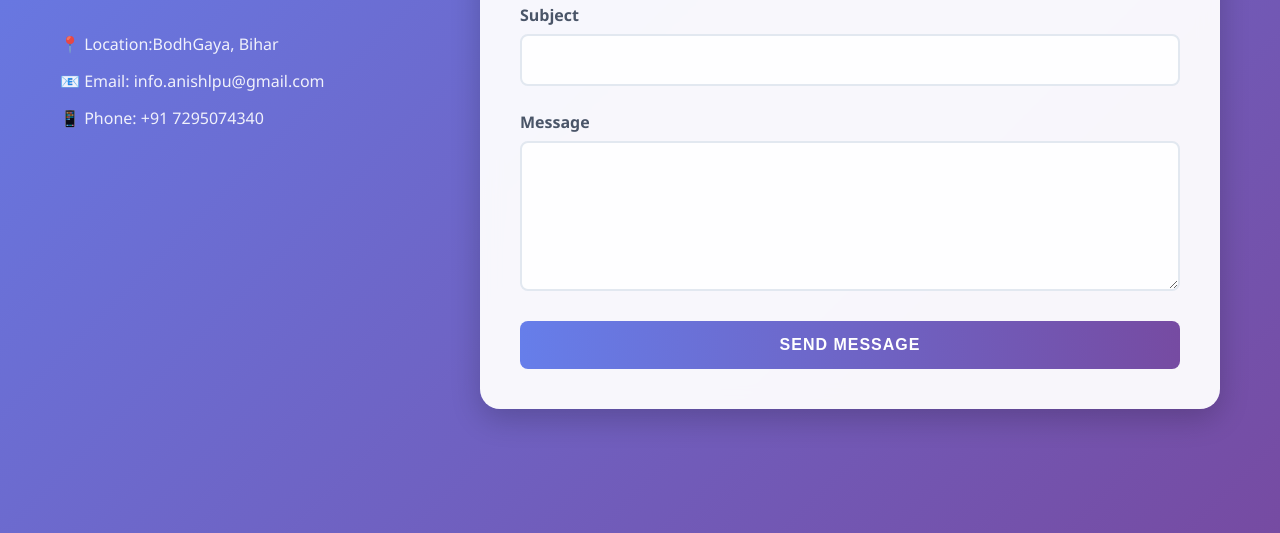
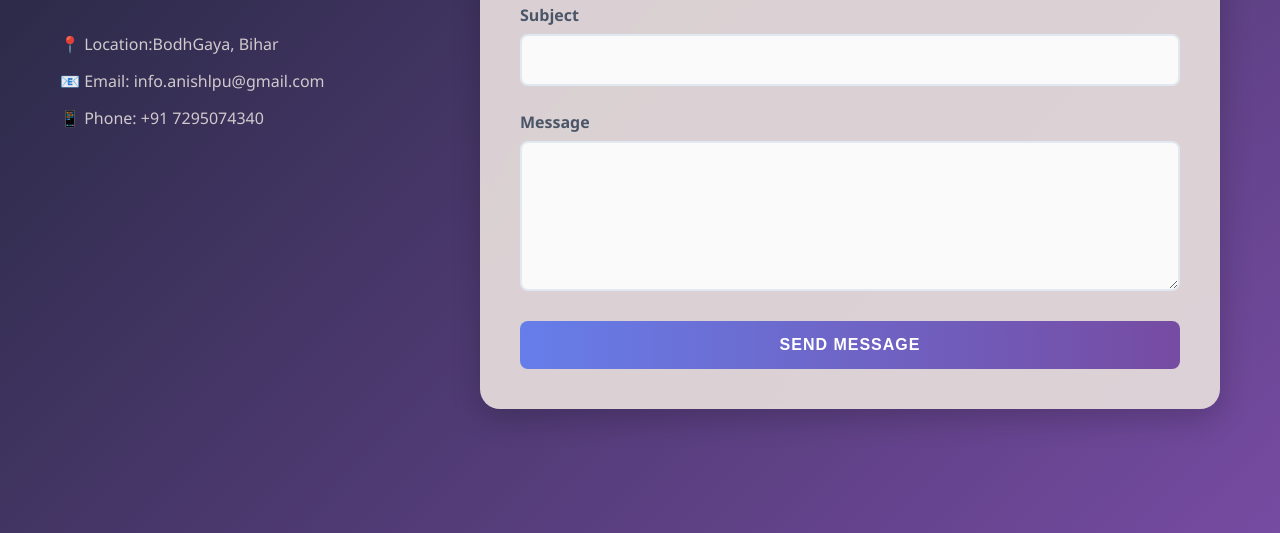
Before and after one commit to Anishkr0/learning, a plain HTML site: page assets/contact/contact.html in a window 1280 px wide. Shown: the part 267-800 px from the top of the page. Drawn offline with Linux system fonts and the light colour scheme.

```diff
--- a/assets/contact/contact.html
+++ b/assets/contact/contact.html
@@ -18,7 +18,7 @@
             align-items: center;
             justify-content: center;
             font-family: 'Segoe UI', Tahoma, Geneva, Verdana, sans-serif;
-            background: linear-gradient(135deg, #667eea 0%, #764ba2 100%);
+            background: linear-gradient(135deg, #21263b 0%, #764ba2 100%);
             background-attachment: fixed;
             padding: 20px;
         }
@@ -66,11 +66,11 @@
             display: flex;
             align-items: center;
             gap: 10px;
-            color: rgba(255, 255, 255, 0.9);
+            color: rgba(225, 218, 218, 0.9);
         }
 
         .contact-form {
-            background: rgba(255, 255, 255, 0.95);
+            background: rgba(227, 218, 218, 0.95);
             padding: clamp(20px, 5vw, 40px);
             border-radius: 20px;
             box-shadow: 0 10px 30px rgba(0, 0, 0, 0.2);
```
